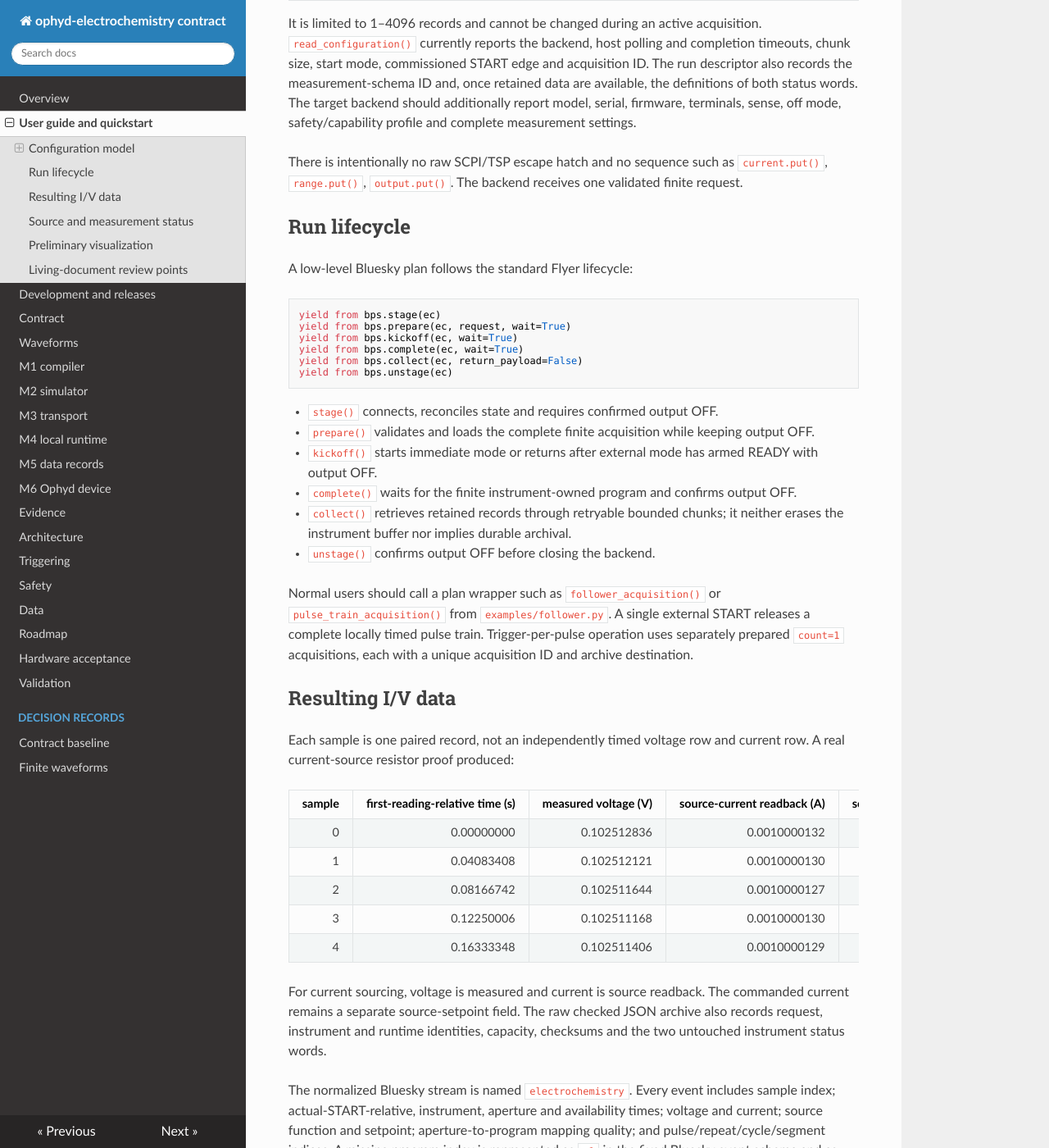
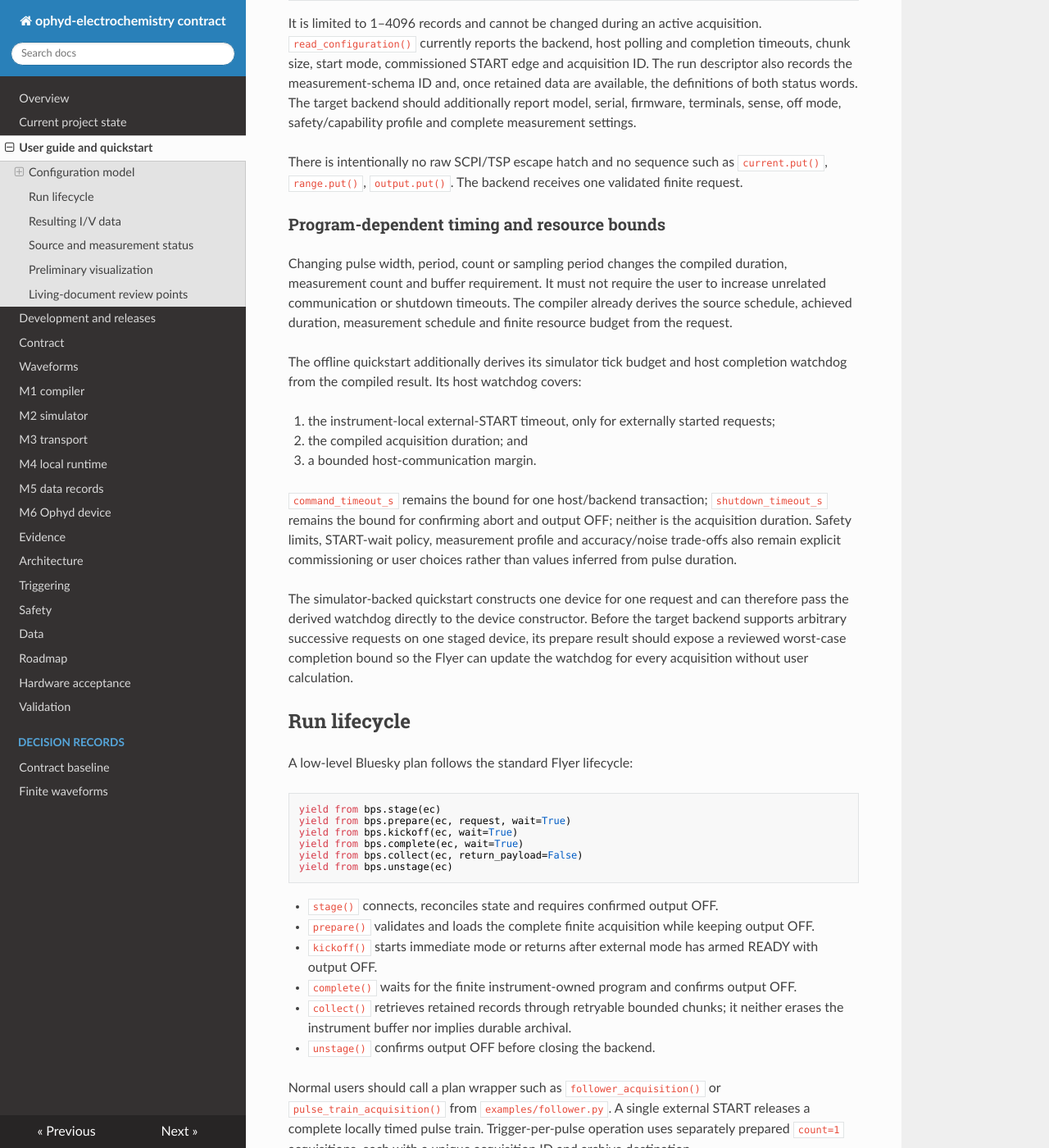
Before and after one commit to BAMresearch/ophyd-electrochemistry, an MkDocs documentation site: the page built from docs/user-guide.md, in a window 1280 px wide and 1400 px high, scrolled down 2089 px. Shown: the whole window at 82% size. Built offline with MkDocs 1.6.1, drawn with Linux system fonts in a browser that asks for light colours; nearby versions of some CDN libraries; some of the changed text lies outside the part shown.

Commit message:
Quickstart notebook work

````diff
--- a/docs/user-guide.md
+++ b/docs/user-guide.md
@@ -41,12 +41,12 @@
         source_off_mode="normal",
     ),
     timing=TimingPolicy(
-        command_timeout_s=10,
-        external_start_timeout_s=60,
-        shutdown_timeout_s=2,
-        poll_period_s=0.01,
-        required_abort_latency_s=1,
-        required_cutoff_latency_s=1,
+        command_timeout_s=10,  # One host/backend transaction, not the run.
+        external_start_timeout_s=60,  # Local wait for a physical START edge.
+        shutdown_timeout_s=2,  # Bound for confirmed abort and output OFF.
+        poll_period_s=0.01,  # Instrument-local START/timeout event polling.
+        required_abort_latency_s=1,  # Commissioning acceptance requirement.
+        required_cutoff_latency_s=1,  # Local protection requirement.
     ),
 )
 ```
@@ -68,13 +68,13 @@
     experiment_id="coin-cell-pulse-0042",
     start_mode=StartMode.EXTERNAL_TRIGGER,
     program=CurrentPulseSequence(
-        baseline_current_a=0.0,
-        pulse_current_a=0.001,
-        pulse_width_s=0.100,
-        period_s=1.000,
-        count=20,
-        sample_period_s=0.020,
-        voltage_limit_v=0.2,
+        baseline_current_a=0.0,  # Current between pulses.
+        pulse_current_a=0.001,  # Current during each pulse.
+        pulse_width_s=0.100,  # ON portion of one period.
+        period_s=1.000,  # Pulse-to-pulse interval.
+        count=20,  # Total duration is period × count = 20 s.
+        sample_period_s=0.020,  # Independent V/I sample cadence.
+        voltage_limit_v=0.2,  # Compliance, not a voltage setpoint.
     ),
 )
 ```
@@ -119,6 +119,34 @@
 There is intentionally no raw SCPI/TSP escape hatch and no sequence such as
 `current.put()`, `range.put()`, `output.put()`. The backend receives one
 validated finite request.
+
+### Program-dependent timing and resource bounds
+
+Changing pulse width, period, count or sampling period changes the compiled
+duration, measurement count and buffer requirement. It must not require the
+user to increase unrelated communication or shutdown timeouts. The compiler
+already derives the source schedule, achieved duration, measurement schedule
+and finite resource budget from the request.
+
+The offline quickstart additionally derives its simulator tick budget and host
+completion watchdog from the compiled result. Its host watchdog covers:
+
+1. the instrument-local external-START timeout, only for externally started
+   requests;
+2. the compiled acquisition duration; and
+3. a bounded host-communication margin.
+
+`command_timeout_s` remains the bound for one host/backend transaction;
+`shutdown_timeout_s` remains the bound for confirming abort and output OFF;
+neither is the acquisition duration. Safety limits, START-wait policy,
+measurement profile and accuracy/noise trade-offs also remain explicit
+commissioning or user choices rather than values inferred from pulse duration.
+
+The simulator-backed quickstart constructs one device for one request and can
+therefore pass the derived watchdog directly to the device constructor. Before
+the target backend supports arbitrary successive requests on one staged device,
+its prepare result should expose a reviewed worst-case completion bound so the
+Flyer can update the watchdog for every acquisition without user calculation.
 
 ## Run lifecycle
 
@@ -196,11 +224,12 @@
 
 ## Preliminary visualization
 
-The quickstart plots both measured voltage and current against
-`ec_time_relative`, shades pulse dwells from the commanded schedule and prints a
-compact record table. The plot is a first-look diagnostic, not an acceptance
-test: it does not establish calibration, timing accuracy, settling, compliance
-behavior or hardware synchronization.
+The quickstart uses Plotly to show measured voltage, measured current and
+commanded current against `ec_time_relative`. It provides linked time axes,
+hover readouts, shades pulse dwells from the commanded schedule and prints a
+compact record table. The interactive plot is a first-look diagnostic, not an
+acceptance test: it does not establish calibration, timing accuracy, settling,
+compliance behavior or hardware synchronization.
 
 When an instrument-to-epoch `ClockMapping` is available, Bluesky event-envelope
 time uses it. Otherwise the event envelope uses host emission time solely to
--- a/mkdocs.yml
+++ b/mkdocs.yml
@@ -2,6 +2,7 @@
 theme: readthedocs
 nav:
   - Overview: index.md
+  - Current project state: current-state.md
   - User guide and quickstart: user-guide.md
   - Development and releases: development.md
   - Contract: implementation-contract.md
````
Also changed, not shown: AGENTS.md (added, +77 -0 lines), CHANGELOG.md (+3 -1 lines), README.md (+5 -1 lines), docs/current-state.md (added, +114 -0 lines), docs/validation.md (+2 -1 lines), ophyd-electrochemistry-handover.md (+13 -3 lines), pyproject.toml (+8 -1 lines), 3 other files.
